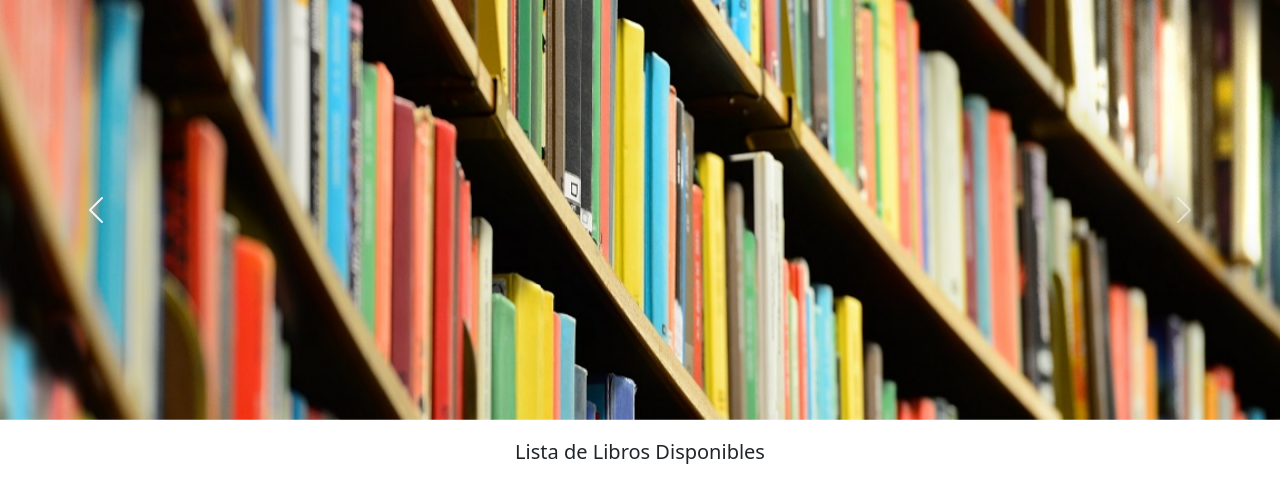
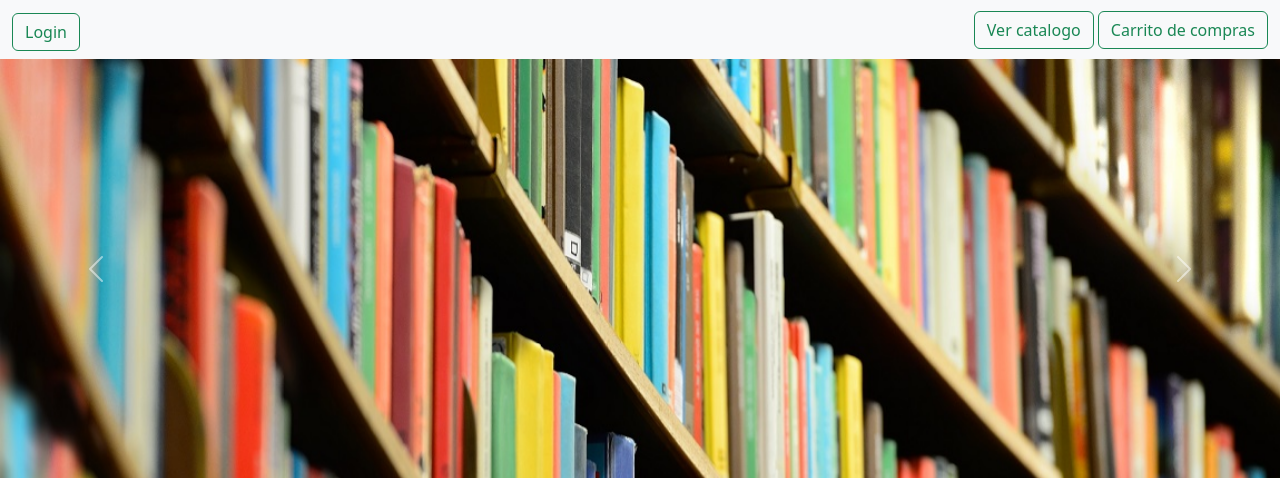
Before and after one commit to classFrancis/LibreriaFPV, a Django app: page /catalogolibros/ in a window 1280 px wide. Shown: the top 478 px of the page. Run offline with Django 4.2, Linux system fonts and the light colour scheme; data that the repository does not hold is empty.

Commit message:
modificaciones varias

```diff
--- a/LibreriaFPV/urls.py
+++ b/LibreriaFPV/urls.py
@@ -28,6 +28,7 @@ urlpatterns = [
     path('perfil/', views.perfil, name='perfil'),
     path('perfiladmin/', views.perfil_admin, name='perfiladmin'),
     path('catalogolibros/',views.catalogo, name='catalogolibros'),
+    path('verlibro/',views.ver_libro, name='verlibro')
 
 
 
--- a/libreriaApp/views.py
+++ b/libreriaApp/views.py
@@ -28,6 +28,10 @@ def add_libro(request):
 def catalogo(request):
     libros = Libro.objects.all()
     return render(request, 'catalogo.html', {'libros': libros})
+
+#Ver Libro del catalogo
+def ver_libro(request):
+    return render(request, 'libro.html')
 
 #Registrarse como usuario
 def registrarse(request):
--- a/templates/catalogo.html
+++ b/templates/catalogo.html
@@ -9,6 +9,39 @@
     <title>Catalogo de libros disponibles</title>
 </head>
 <body>
+    <nav class="navbar navbar-expand-lg bg-body-tertiary"><!--Nav-->
+        <div class="container-fluid">
+            <form class="d-flex" role="search" style="position: start;margin-top: 5px;" >
+                <a class="btn btn-outline-success" href="{% url 'login' %}" type="submit" style="margin-right: 5px;">Login</a>
+            </form>
+            <form>
+                <a class="btn btn-outline-success" href="{% url 'catalogolibros' %}" type="submit">Ver catalogo</a>
+                <!-- Button trigger modal carro  -->
+                <button type="button" class="btn btn-outline-success" data-bs-toggle="modal" data-bs-target="#carrodecomprasmodal">
+                  Carrito de compras
+                </button>
+                <!-- Modal carro -->
+                <div class="modal fade modal-xl" id="carrodecomprasmodal" data-bs-backdrop="static" data-bs-keyboard="false" tabindex="-1" aria-labelledby="staticBackdropLabel" aria-hidden="true">
+                  <div class="modal-dialog">
+                    <div class="modal-content">
+                      <div class="modal-header">
+                        <h1 class="modal-title fs-5" id="carrodecomprasmodalLabel">Carro de compras</h1>
+                        <button type="button" class="btn-close" data-bs-dismiss="modal" aria-label="Close"></button>
+                      </div>
+                      <div class="modal-body">
+                        ...
+                      </div>
+                      <div class="modal-footer">
+                        <button type="button" class="btn btn-secondary" data-bs-dismiss="modal">Close</button>
+                        <button type="button" class="btn btn-primary">Understood</button>
+                      </div>
+                    </div>
+                  </div>
+                </div><!--End modal carro-->
+            </form>
+          </div>
+        </div>
+      </nav><!--End navbar-->
 
     <div id="carouselExampleCaptions" class="carousel slide"><!--Banner-->
         <div class="carousel-inner">
@@ -36,7 +69,7 @@
             <span class="carousel-control-next-icon" aria-hidden="true"></span>
             <span class="visually-hidden">Next</span>
         </button>
-    </div>
+    </div><!--End banner-->
     {% block content %}
     <h5 class="text-center" style="margin-top: 20px;margin-bottom: 20px;">Lista de Libros Disponibles</h5>
     <label class="container-fluid" style="margin-top: 20px;margin-bottom: 50px;"><!-- Lista de productos -->
@@ -58,7 +91,7 @@
     </div>
     {% endblock %}
     </div>
-    </label>
+    </label><!--End lista productos-->
     <div class="container-fluid text-center"><!-- Grid -->
         <div class="row">
           <div class="col">
```
Also changed, not shown: templates/libro.html (added, +14 -0 lines).
